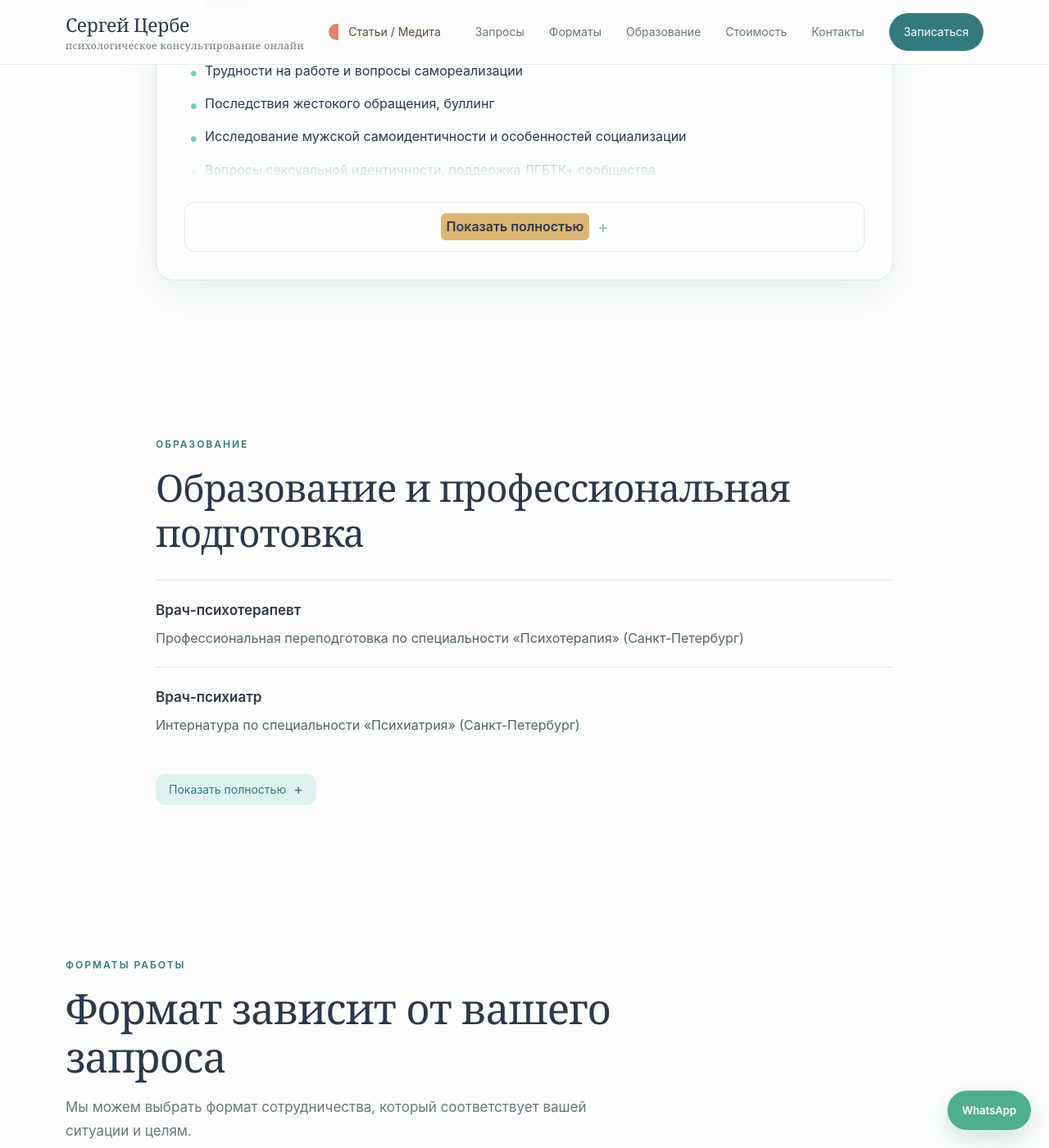
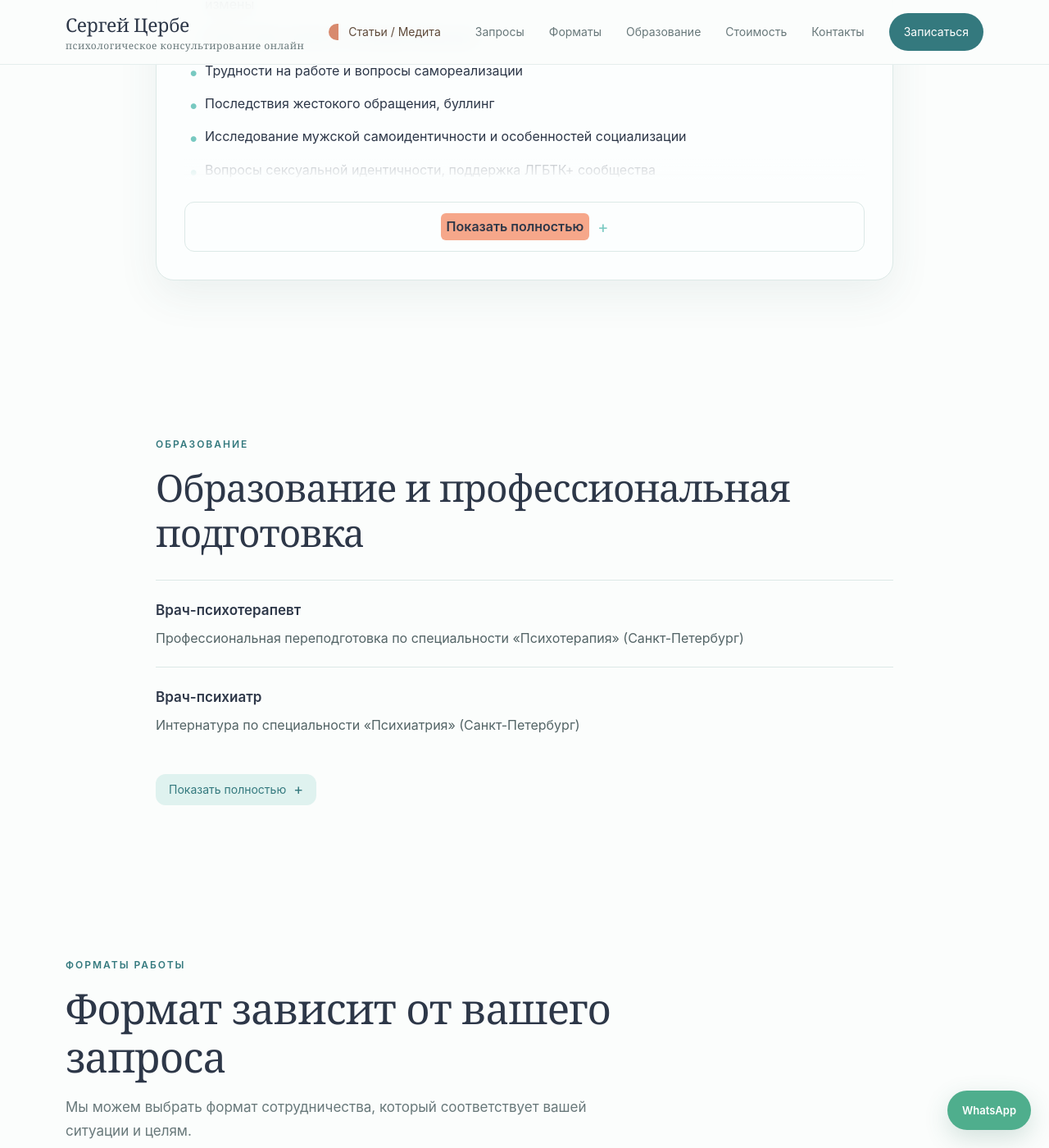
Before and after one commit to zerbe25-gif/zerbe25-gif.github.io, a Jekyll site: the page built from index.html, in a window 1280 px wide and 1400 px high, scrolled down 2205 px. Shown: the whole window at 82% size. Built offline with Jekyll 4.4.1, drawn with Linux system fonts in a browser that asks for light colours.

Commit message:
Update index.html

```diff
--- a/index.html
+++ b/index.html
@@ -22,7 +22,7 @@
       --muted: #68787a;
       --accent: #78c9c1;
       --accent-dark: #34797E;
-      --accent-orange: #DCB573;
+      --accent-orange: #F6A78A;
       --accent-light: #dff2ef;
       --white: #ffffff;
       --line: #dce9e7;
@@ -473,17 +473,17 @@
     /* ================= FORMATS ================= */
 
    .formats-grid {
-  width: 92%;
-  max-width: 1000px;
-  margin-left: auto;
-  margin-right: auto;
-}
+      display: grid;
+      grid-template-columns: repeat(3, 1fr);
+      gap: 17px;
+    }
+
     .format-card {
-      padding: 28px;
+      padding: 28px 20px;
       border: 1px solid var(--line);
       border-radius: var(--radius);
       background: white;
-      min-height: 190px;
+      min-height: 150px;
       transition: transform .25s ease, box-shadow .25s ease;
     }
 
@@ -708,7 +708,7 @@
   line-height: 1.45;
 }
    .highlight {
-  background: #DCB573;
+  background: #F6A78A;
   padding: 3px 7px;
   border-radius: 6px;
   font-weight: 600;
@@ -1196,11 +1196,9 @@
 
 
 .formats-grid {
-  grid-template-columns: 1fr 1fr;
-  width: 94%;
-  margin-left: auto;
-  margin-right: auto;
-}
+    grid-template-columns: 1fr 1fr;
+  }
+
 
 
   section {
@@ -1286,12 +1284,8 @@
 
 
 .formats-grid {
-  grid-template-columns: 1fr 1fr;
-  width: 94%;
-  margin-left: auto;
-  margin-right: auto;
-}
-
+    grid-template-columns: 1fr 1fr;
+  }
 
   .quote {
     padding: 40px 25px;
```
